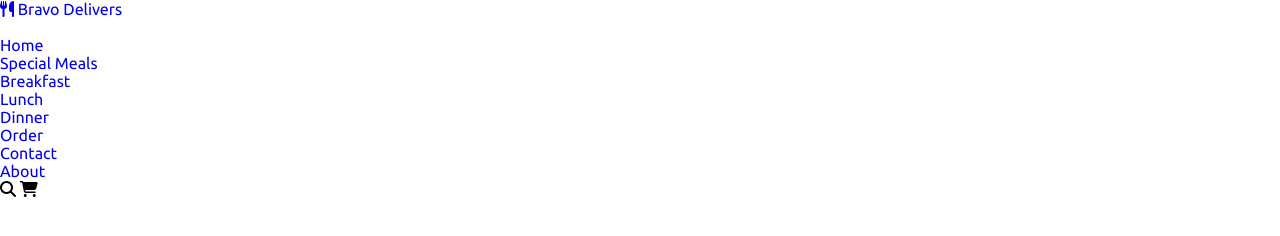
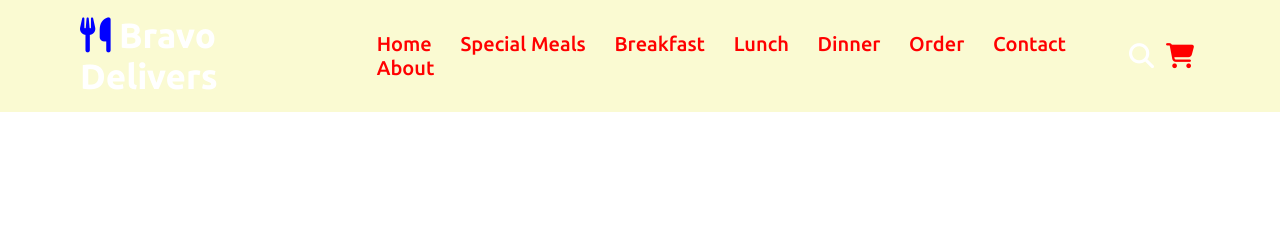
Before and after one commit to marky376/bravo_delivers, a plain HTML site: page index.html in a window 1280 px wide. Drawn offline with Linux system fonts and the light colour scheme.

Commit message:
Updating some styling for the nav-bar section of the landing page

```diff
--- a/styles.css
+++ b/styles.css
@@ -6,4 +6,87 @@
     text-decoration: none;
     outline: none;
     font-family: 'Ubuntu', sans-serif;
+    list-style: none;
 }
+
+.max-width{
+    max-width: 1300px;
+    padding: 0 80px;
+}
+
+/* Navigation Styling */
+
+.navbar{
+    position: fixed;
+    width: 100%;
+    background-color: lightgoldenrodyellow;
+    padding: 15px 0;
+    color: white;
+}
+
+.navbar .menu li{
+    display: inline-block;
+}
+
+.navbar .nav-icons{
+    display: flex;
+}
+
+
+.navbar .nav-icons .fa-search{
+    font-size: 25px;
+    padding: 0 6px;
+}
+
+.navbar .nav-icons .fa-search:hover{
+    color: orange;
+}
+
+.navbar .nav-icons .fa-shopping-cart{
+    color: red;
+    font-size: 25px;
+    padding: 0 6px;
+}
+
+.navbar .nav-icons .fa-shopping-cart:hover{
+    color: orange;
+}
+.navbar .menu li a{
+    color: white;
+    font-size: 20px;
+    font-weight: 500;
+    margin-left: 25px;
+}
+
+.navbar .logo a:hover{
+    color: purple;
+    padding: 6px 12px;
+    border-radius: 10px;
+}
+
+.navbar .menu li a:hover{
+    color: orange;
+    padding: 6px 12px;
+    border-radius: 10px;
+    transition: all 0.3s ease;
+}
+.navbar .logo a{
+    font-size: 35px;
+    font-weight: 700;
+    color: white;
+    transition: all 0.3s ease;
+}
+
+.navbar .menu li a{
+    color: red;
+}
+
+.navbar .logo a i{
+    color: blue;
+}
+.navbar .max-width{
+    display: flex;
+    align-items: center;
+    justify-content: space-between;
+
+}
```
